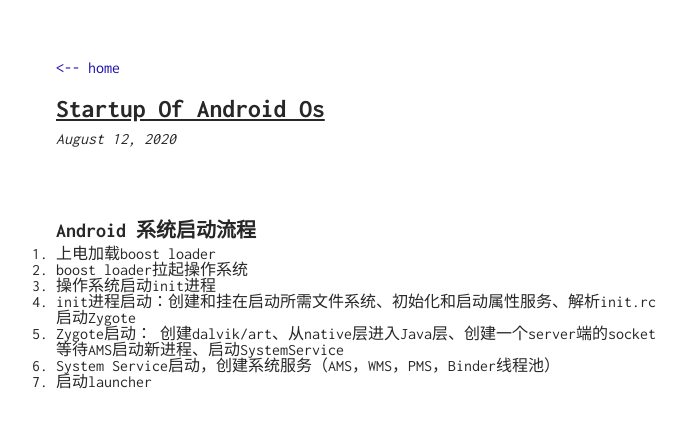
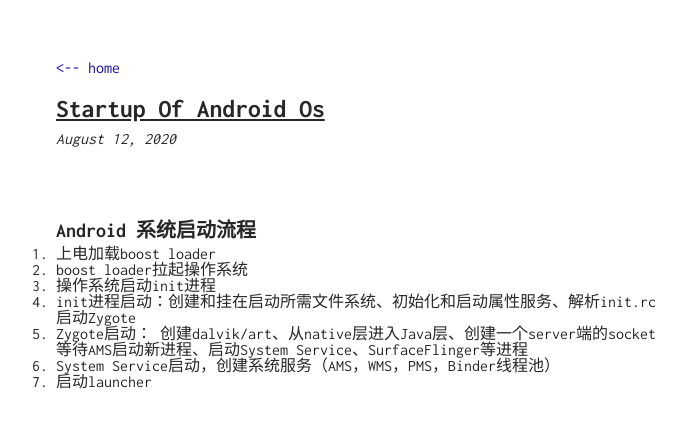
Before and after one commit to TobiahShaw/TobiahShaw.github.io, a Jekyll site: the page built from _posts/2020-08-12-Startup-of-Android-OS.md, in a window 1280 px wide. Shown: the top 428 px of the page, without its empty margins (284-971 px from the left). Built offline with Jekyll 4.4.1, drawn with Linux system fonts in a browser that asks for light colours; our own code applies the rules of GitHub Pages for plain Markdown files.

Commit message:
update some content

```diff
--- a/_posts/2020-08-12-Startup-of-Android-OS.md
+++ b/_posts/2020-08-12-Startup-of-Android-OS.md
@@ -4,6 +4,6 @@
 2. boost loader拉起操作系统
 3. 操作系统启动init进程
 4. init进程启动：创建和挂在启动所需文件系统、初始化和启动属性服务、解析init.rc启动Zygote
-5. Zygote启动： 创建dalvik/art、从native层进入Java层、创建一个server端的socket等待AMS启动新进程、启动SystemService
+5. Zygote启动： 创建dalvik/art、从native层进入Java层、创建一个server端的socket等待AMS启动新进程、启动System Service、SurfaceFlinger等进程
 6. System Service启动，创建系统服务（AMS，WMS，PMS，Binder线程池）
 7. 启动launcher
```
